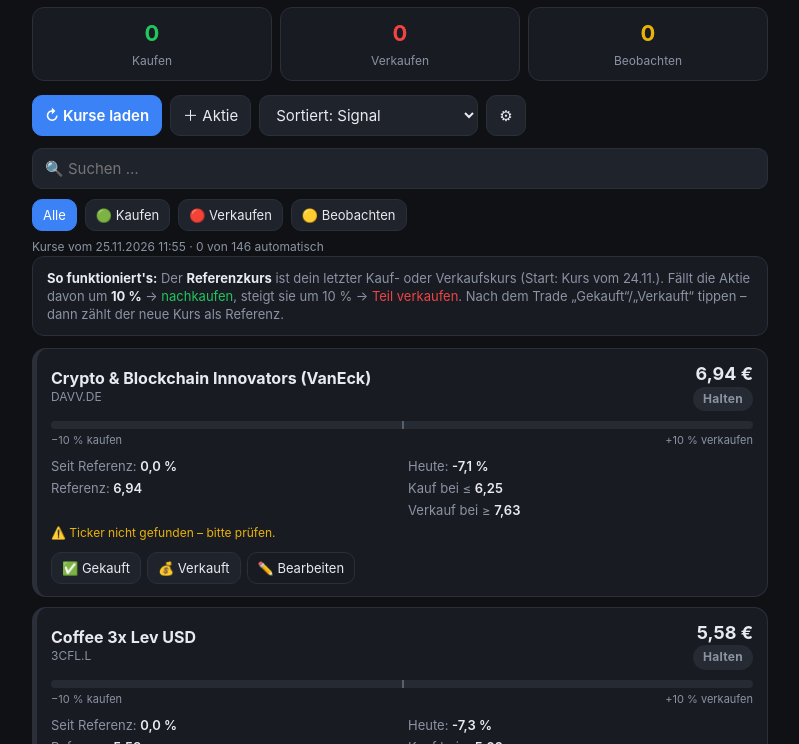
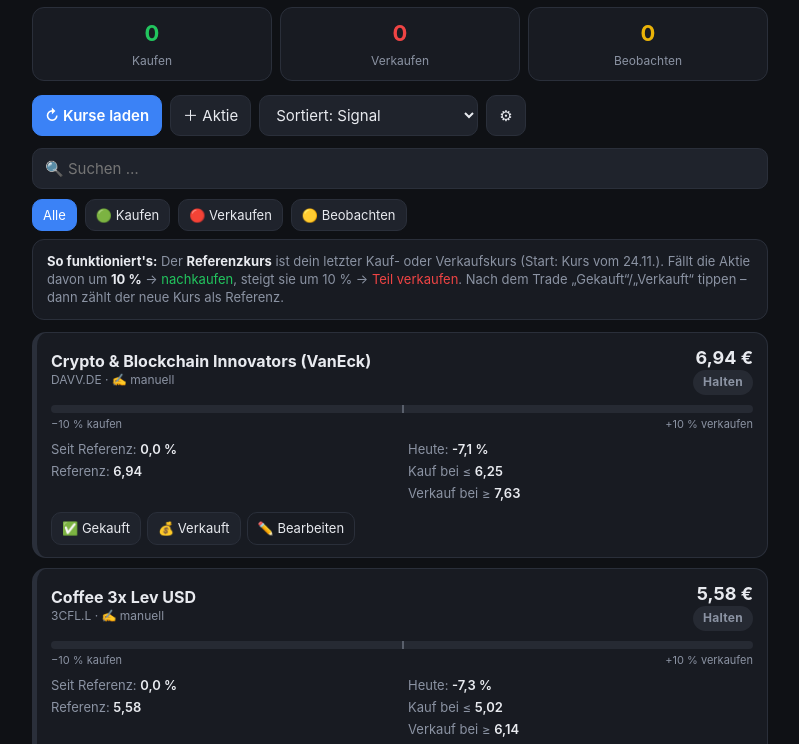
Before and after one commit to lupo2701/aktien-, a plain HTML site: page index.html in a window 1280 px wide. Shown: the part 56-800 px from the top of the page, without its empty margins (240-1039 px from the left). Drawn offline with Linux system fonts and the light colour scheme.

Commit message:
Live-Kurse direkt in der App über Finnhub (Key nur lokal), Yahoo-Action entfernt
Co-Authored-By: Claude Opus 5.5 <noreply@anthropic.com>
Claude-Session: https://claude.ai/code/session_01PjjrCP2iAZuYmWZar615CZ

```diff
--- a/index.html
+++ b/index.html
@@ -141,6 +141,8 @@
     <option value="5">±5 %</option>
     <option value="7.5">±7,5 %</option>
   </select>
+  <label>Finnhub API-Key (bleibt nur auf diesem Gerät gespeichert)</label>
+  <input id="sKey" placeholder="Key von finnhub.io einfügen" autocomplete="off">
   <label>Liste exportieren / importieren (JSON)</label>
   <textarea id="sJson"></textarea>
   <div class="dlg-actions">
@@ -236,7 +238,7 @@ function render(){
     }
     const last = s.log && s.log.length ? s.log[s.log.length-1] : null;
     let warn = '';
-    if(!s.ticker) warn = '⚠️ Kein Ticker – Kurs wird nicht automatisch geladen (Bearbeiten → Ticker eintragen).';
+    if(!isUS(s.ticker)) warn = '';
     else if(s.missing) warn = '⚠️ Ticker nicht gefunden – bitte prüfen.';
     else if(c!=null && Math.abs(c) > 40) warn = '⚠️ Riesige Abweichung – vermutlich falscher Ticker/Börse. Bitte prüfen.';
     return `
@@ -244,7 +246,7 @@ function render(){
       <div class="row">
         <div>
           <div class="name">${esc(s.name)}</div>
-          <div class="ticker">${esc(s.ticker||'kein Ticker')}${s.thr?' · Schwelle ±'+pctTxt(s.thr)+' %':''}${s.note?' · '+esc(s.note):''}</div>
+          <div class="ticker">${esc(s.ticker||'kein Ticker')}${isUS(s.ticker)?'':' · ✍️ manuell'}${s.thr?' · Schwelle ±'+pctTxt(s.thr)+' %':''}${s.note?' · '+esc(s.note):''}</div>
         </div>
         <div>
           <div class="price">${fmt(s.cur)} €</div>
@@ -314,13 +316,16 @@ document.querySelectorAll('[data-close]').forEach(b=>b.onclick=()=>b.closest('di
 $('btnSettings').onclick = ()=>{
   $('sThreshold').value = String(state.threshold);
   $('sWatch').value = String(state.watch);
+  $('sKey').value = state.apiKey||'';
   $('sJson').value = JSON.stringify(state.stocks.map(({id,day,cur,missing,...r})=>r), null, 1);
   $('dlgSettings').showModal();
 };
 $('btnSaveSettings').onclick = ()=>{
   state.threshold = parseFloat($('sThreshold').value);
   state.watch = parseFloat($('sWatch').value);
+  state.apiKey = $('sKey').value.trim();
   save(); render(); $('dlgSettings').close();
+  if(state.apiKey) refresh(false);
 };
 $('btnImport').onclick = ()=>{
   try{
@@ -337,30 +342,53 @@ $('btnReset').onclick = async ()=>{
 };
 $('sortSel').onchange = render;
 
-// Kurse kommen aus prices.json – wird von der GitHub Action alle 15 Min. aktualisiert
+// Live-Kurse: US-Werte direkt von Finnhub (kostenloser Key), Umrechnung USD→EUR über EZB-Kurs (frankfurter.app).
+// Nicht-US-Werte (Ticker mit Punkt, z. B. SAP.DE) gibt es im Finnhub-Gratistarif nicht → manuell pflegen.
+const isUS = t => t && !t.includes('.') && !t.includes('=');
+const finnSym = t => t.replace('-', '.');           // BRK-B → BRK.B
+let loading = false;
 async function refresh(silent){
-  if(!silent) $('status').textContent = 'Lade Kurse …';
+  if(loading) return;
+  if(!state.apiKey){
+    if(!silent) $('status').textContent = 'Kein API-Key: unter ⚙︎ deinen Finnhub-Key eintragen.';
+    return;
+  }
+  loading = true;
+  const btn = $('btnRefresh'); btn.disabled = true;
   try{
-    const r = await fetch('prices.json?t='+Date.now(), {cache:'no-store'});
-    if(!r.ok) throw new Error(r.status);
-    const data = await r.json();
-    let ok=0;
-    for(const s of state.stocks){
-      if(!s.ticker) continue;
-      const p = data.prices[s.ticker];
-      if(p && p.eur){
-        s.cur = p.eur; s.day = p.day; s.missing = false;
-        if(s.ref==null) s.ref = p.eur;
-        ok++;
-      } else if((data.failed||[]).includes(s.ticker)) s.missing = true;
+    let usdEur = state.usdEur || null;
+    try{
+      const fx = await (await fetch('https://api.frankfurter.app/latest?from=USD&to=EUR')).json();
+      if(fx && fx.rates && fx.rates.EUR) usdEur = state.usdEur = fx.rates.EUR;
+    }catch(e){}
+    if(!usdEur){ $('status').textContent = 'Wechselkurs USD→EUR nicht abrufbar – bitte später nochmal.'; return; }
+
+    const list = state.stocks.filter(s=>isUS(s.ticker));
+    let ok=0, fail=[];
+    for(let i=0;i<list.length;i++){
+      const s = list[i];
+      $('status').textContent = `Lade Kurse … ${i+1}/${list.length}`;
+      try{
+        const r = await fetch(`https://finnhub.io/api/v1/quote?symbol=${encodeURIComponent(finnSym(s.ticker))}&token=${encodeURIComponent(state.apiKey)}`);
+        if(r.status===401 || r.status===403){ $('status').textContent='API-Key ungültig – bitte unter ⚙︎ prüfen.'; return; }
+        if(r.status===429){ await new Promise(res=>setTimeout(res,5000)); i--; continue; }
+        const q = await r.json();
+        if(q && q.c){
+          s.cur = Math.round(q.c*usdEur*100)/100; s.day = q.dp; s.missing = false;
+          if(s.ref==null) s.ref = s.cur;
+          ok++;
+        } else { s.missing = true; fail.push(s.ticker); }
+      }catch(e){ fail.push(s.ticker); }
+      if(i % 10 === 9) render();
+      // Gratis-Tarif: max. 60 Abfragen/Minute
+      await new Promise(res=>setTimeout(res, i < 50 ? 60 : 1100));
     }
-    state.updated = data.updated;
+    state.updated = new Date().toISOString();
     save(); render();
-    const t = new Date(data.updated);
-    $('status').textContent = `Kurse vom ${t.toLocaleDateString('de-DE')} ${t.toLocaleTimeString('de-DE',{hour:'2-digit',minute:'2-digit'})} · ${ok} von ${state.stocks.length} automatisch`;
-  }catch(e){
-    $('status').textContent = 'Noch keine Live-Kurse verfügbar (prices.json fehlt – läuft die GitHub Action?). Angezeigt: Kurse vom 24.11.';
-  }
+    const manual = state.stocks.filter(s=>!isUS(s.ticker)).length;
+    $('status').textContent = `Aktualisiert ${new Date().toLocaleTimeString('de-DE',{hour:'2-digit',minute:'2-digit'})} · ${ok} US-Werte live · ${manual} manuell`+
+      (fail.length?` · nicht gefunden: ${fail.join(', ')}`:'');
+  } finally { loading = false; btn.disabled = false; }
 }
 $('btnRefresh').onclick = ()=>refresh(false);
 
--- a/prices.json
+++ /dev/null
@@ -1,145 +0,0 @@
-{
- "updated": "2026-11-25T11:55:46.663Z",
- "prices": {},
- "failed": [
-  "DAVV.DE",
-  "3CFL.L",
-  "IFX.DE",
-  "NVDA",
-  "MSTR",
-  "9984.T",
-  "VRT",
-  "ARM",
-  "AMD",
-  "MRVL",
-  "0992.HK",
-  "MU",
-  "ASTS",
-  "IREN",
-  "PNG.V",
-  "INTC",
-  "1SXP.DE",
-  "ANET",
-  "3GOL.L",
-  "TSM",
-  "QQQ3.L",
-  "COIN",
-  "ISLN.L",
-  "APH",
-  "ENR.DE",
-  "HOOD",
-  "COPA.L",
-  "XFVT.DE",
-  "CSCO",
-  "DRO.AX",
-  "ASML.AS",
-  "AVGO",
-  "QDVE.DE",
-  "NTES",
-  "GS",
-  "CEG",
-  "XDWT.DE",
-  "MOD",
-  "HIMS",
-  "SIE.DE",
-  "IS3R.DE",
-  "IS3N.DE",
-  "IQQE.DE",
-  "VOW3.DE",
-  "XAIX.DE",
-  "SLI",
-  "BLBD",
-  "6367.T",
-  "IBCJ.DE",
-  "S92.DE",
-  "VUL.DE",
-  "1211.HK",
-  "GOOGL",
-  "8001.T",
-  "CL2.PA",
-  "2208.HK",
-  "DBPG.DE",
-  "AVAV",
-  "IS3S.DE",
-  "SEDG",
-  "HYQ.DE",
-  "XYL",
-  "VGWL.DE",
-  "TSLA",
-  "VJPN.DE",
-  "ISPA.DE",
-  "7203.T",
-  "MEUD.PA",
-  "DHER.DE",
-  "DDOG",
-  "MBG.DE",
-  "PLD",
-  "IBM",
-  "VGWD.DE",
-  "BRK-B",
-  "SONY",
-  "CFLT",
-  "BMW.DE",
-  "KSPI",
-  "BAC",
-  "GME",
-  "BLK",
-  "ABNB",
-  "PNR",
-  "MSFT",
-  "JKS",
-  "PAT.DE",
-  "AAPL",
-  "MSCI",
-  "AXP",
-  "ZPRG.DE",
-  "BYND",
-  "TLX.DE",
-  "VNA.DE",
-  "O",
-  "V",
-  "SNOW",
-  "AFX.DE",
-  "ZAL.DE",
-  "LKNCY",
-  "TW",
-  "PRAW.DE",
-  "COR.LS",
-  "PLTR",
-  "OXY",
-  "DIS",
-  "UBER",
-  "CRWD",
-  "KO",
-  "BAVA.CO",
-  "PYPL",
-  "P911.DE",
-  "VH2.DE",
-  "G24.DE",
-  "PEP",
-  "PANW",
-  "RHM.DE",
-  "QQQS.L",
-  "LDO.MI",
-  "XDWH.DE",
-  "SAP.DE",
-  "RHHBY",
-  "DTE.DE",
-  "R3NK.DE",
-  "INTU",
-  "LRCX",
-  "BIRK",
-  "NVO",
-  "HFG.DE",
-  "MUX.DE",
-  "IOS.DE",
-  "RHI",
-  "CMG",
-  "ADBE",
-  "EUZ.DE",
-  "PATH",
-  "FLO",
-  "TTWO",
-  "AMC"
- ]
-}
```
Also changed, not shown: scripts/fetch-prices.mjs (deleted, +0 -59 lines), 2 other files.
